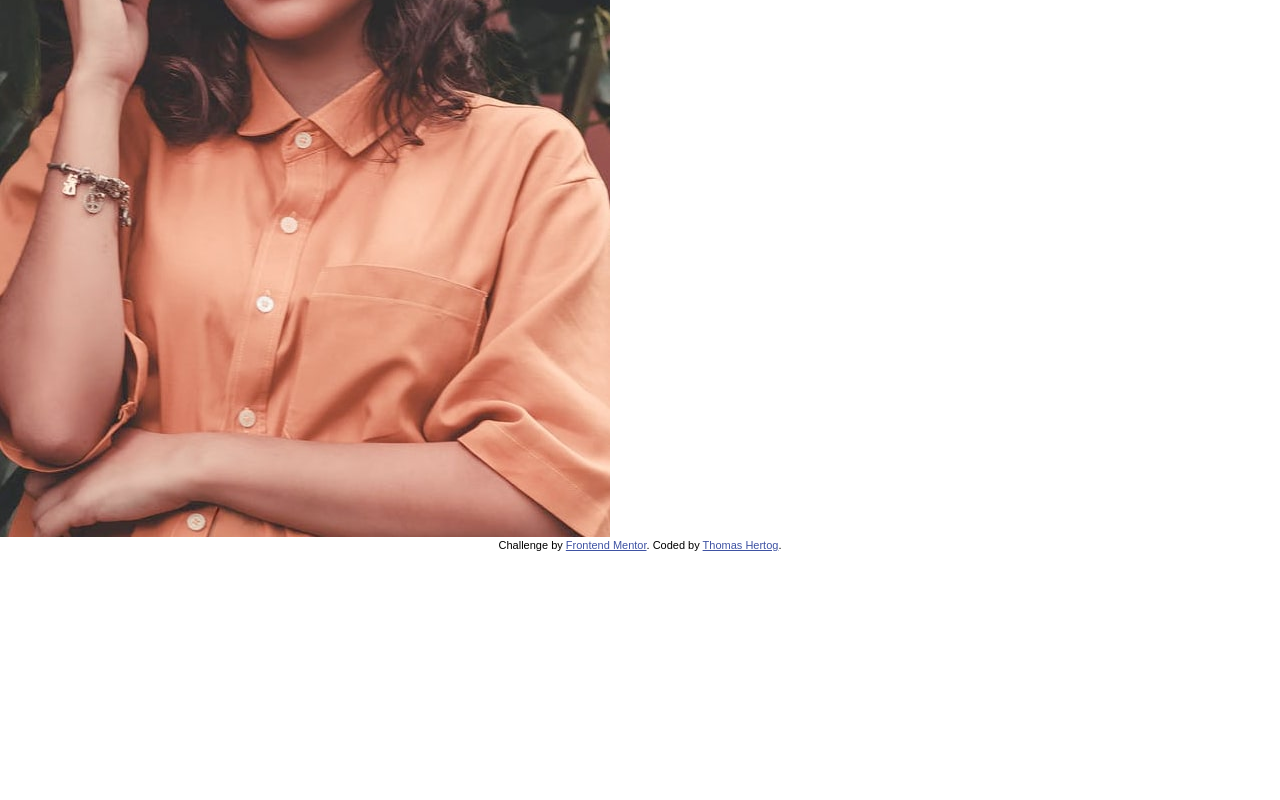
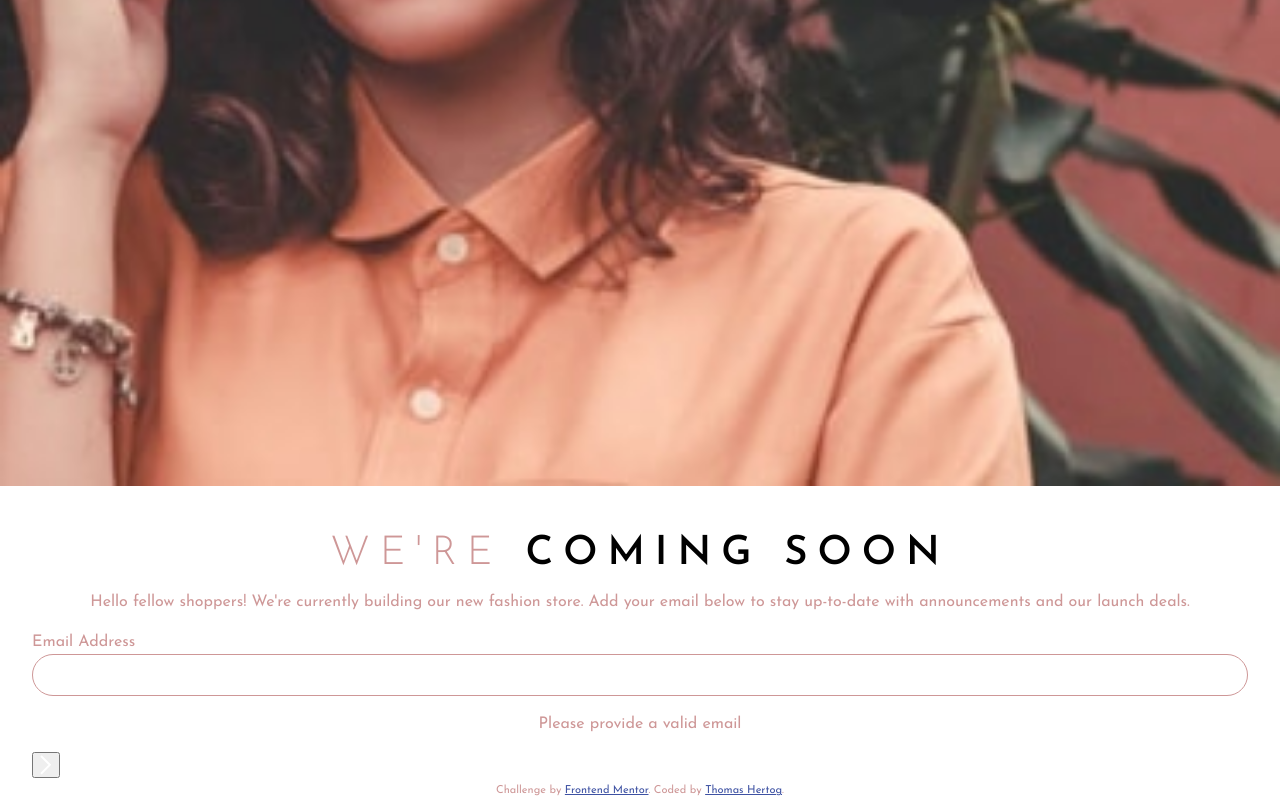
Before and after one commit to thomashertog/frontendmentor-baseapparel, a plain HTML site: page index.html in a window 1280 px wide. Shown: the part 464-1264 px from the top of the page. Before the commit the page ends 1018 px from the top, so only its background shows below. Drawn offline with Linux system fonts and the light colour scheme; a web font is replaced by a local one.

Commit message:
wip until input

```diff
--- a/index.html
+++ b/index.html
@@ -1,9 +1,13 @@
 <!DOCTYPE html>
 <html lang="en">
+
 <head>
   <meta charset="UTF-8">
-  <meta name="viewport" content="width=device-width, initial-scale=1.0"> <!-- displays site properly based on user's device -->
-
+  <meta name="viewport" content="width=device-width, initial-scale=1.0">
+  <!-- displays site properly based on user's device -->
+  <link rel="preconnect" href="https://fonts.googleapis.com">
+  <link rel="preconnect" href="https://fonts.gstatic.com" crossorigin>
+  <link href="https://fonts.googleapis.com/css2?family=Josefin+Sans:wght@300;400;600&display=swap" rel="stylesheet">
   <link rel="stylesheet" href="reset.css">
   <link rel="stylesheet" href="style.css">
   <link rel="icon" type="image/png" sizes="32x32" href="./images/favicon-32x32.png">
@@ -12,15 +16,29 @@
 
   <!-- Feel free to remove these styles or customise in your own stylesheet 👍 -->
   <style>
-    .attribution { font-size: 11px; text-align: center; }
-    .attribution a { color: hsl(228, 45%, 44%); }
+    .attribution {
+      font-size: 11px;
+      text-align: center;
+    }
+
+    .attribution a {
+      color: hsl(228, 45%, 44%);
+    }
   </style>
 </head>
+
 <body>
-  <main>
-    <img src="images/logo.svg" alt="Base Apparel logo">
-    <div class="content">
-      <div class="title">We're <H2>Coming Soon</H2></div>
+  <header>
+    <img class="logo" src="images/logo.svg" alt="Base Apparel logo">
+  </header>
+  <main class="content">
+    <h2 class="title"><span class="thin colored">We're</span> Coming Soon</h2>
+  </h2>
+    <picture class="hero">
+      <source srcset="images/hero-mobile.jpg">
+      <img src="images/hero-mobile.jpg"
+        alt="an image of a young person with brown hair to their shoulders wearing a pinkish orange shirt" />
+    </picture>
     <p>
       Hello fellow shoppers! We're currently building our new fashion store.
       Add your email below to stay up-to-date with announcements and our launch deals.
@@ -29,14 +47,10 @@
       <label for="email">Email Address</label>
       <input type="email" name="email" id="email" class="empty-input">
       <p>Please provide a valid email</p>
-        <button type="button" aria-label="Submit"><img src="images/icon-arrow.svg" alt="" aria-hidden="true"></button>
+      <button type="button" aria-label="Submit">
+        <img src="images/icon-arrow.svg" alt=""></button>
     </form>
-    </div>
-    <picture>
-      <source media="(min-width: 1000px)" srcset="images/hero-desktop.jpg">
-      <source srcset="images/hero-mobile.jpg">
-      <img src="images/hero-mobile.jpg" />
-    </picture>
+    <source media="(min-width: 600px)" srcset="images/hero-desktop.jpg">
   </main>
   <footer>
     <p class="attribution">
@@ -45,4 +59,5 @@
     </p>
   </footer>
 </body>
+
 </html>
--- a/style.css
+++ b/style.css
@@ -1,21 +1,3 @@
-@font-face {
-    font-family: 'Josefin';
-    src: url('JosefinSans-Light.ttf') format('truetype');
-    font-weight: 300;
-}
-
-@font-face {
-    font-family: 'Josefin';
-    src: url('JosefinSans-Regular.ttf') format('truetype');
-    font-weight: 400;
-}
-
-@font-face {
-    font-family: 'Josefin';
-    src: url('JosefinSans-SemiBold.ttf') format('truetype');
-    font-weight: 600;
-}
-
 :root{
     --desaturated-red: hsl(0, 36%, 70%);
     --soft-red: hsl(0, 93%, 68%);
@@ -28,5 +10,79 @@
 
 body{
     font-size: 16px;
-    font-family: 'Josefin', sans-serif;
+    font-family: 'Josefin Sans', sans-serif;
+    color: var(--desaturated-red);
 }
+
+body{
+    display: flex;
+    flex-direction: column;
+}
+
+body{
+    display: grid;
+    grid-template-columns: 2rem 1fr 2rem;
+    grid-template-rows: min-content 1fr 1em;
+}
+
+.content {
+    display: grid;
+    grid-template-columns: subgrid;
+    grid-column: 1/-1;
+    align-content: start;
+}
+
+.content p{
+    margin-block: 1em;
+    text-align: center;
+}
+
+.content > *{
+    grid-column: 2;
+}
+
+body > * {
+    grid-column: 2;
+}
+
+.content picture{
+    grid-column: 1/-1;
+    order: -1;
+}
+
+.hero :is(img, picture){
+    width: 100%;
+}
+
+.logo{
+    grid-area: logo;
+    margin-block: 2rem;
+}
+
+.title{
+    margin-block-start: 3rem;
+    font-size: 2.5rem;
+    text-transform: uppercase;
+    text-align: center;
+    line-height: 1;
+    letter-spacing: .25em;
+    color: black;
+
+    h2{
+        font-size: 1em;
+    }
+}
+
+.title .thin{
+    font-weight: 300;
+    color: var(--desaturated-red);
+}
+
+input{
+    width: 100%;
+    border: 1px solid currentColor;
+    color: var(--desaturated-red);
+    border-radius: 2em;
+    padding: .5em;
+    background-color: transparent;
+}
```
Lines whose indentation alone changed are shown as unchanged.
